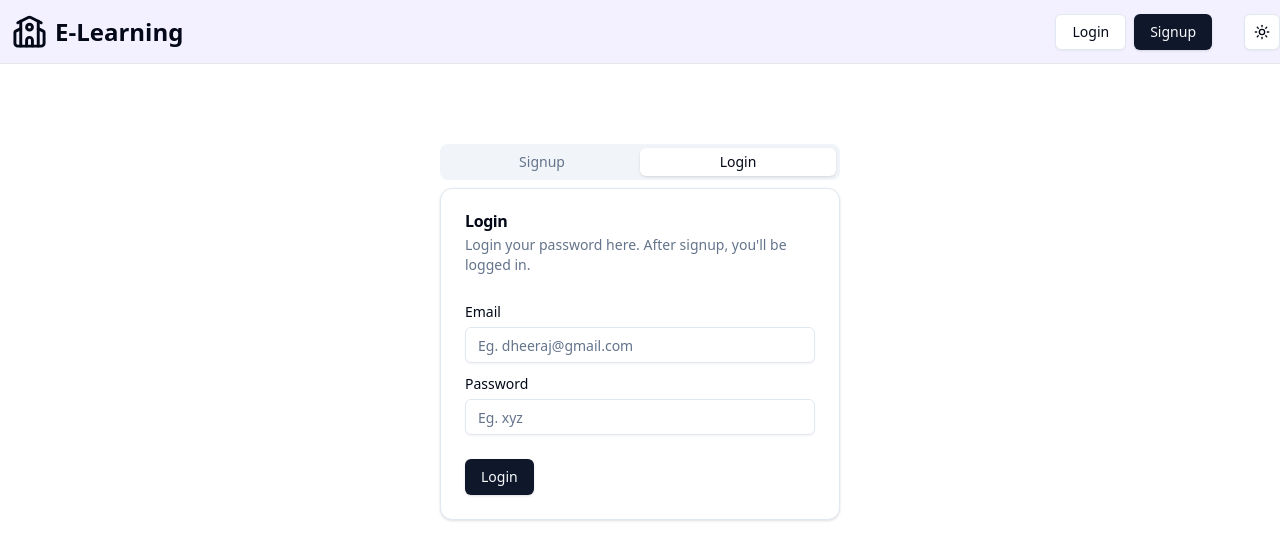
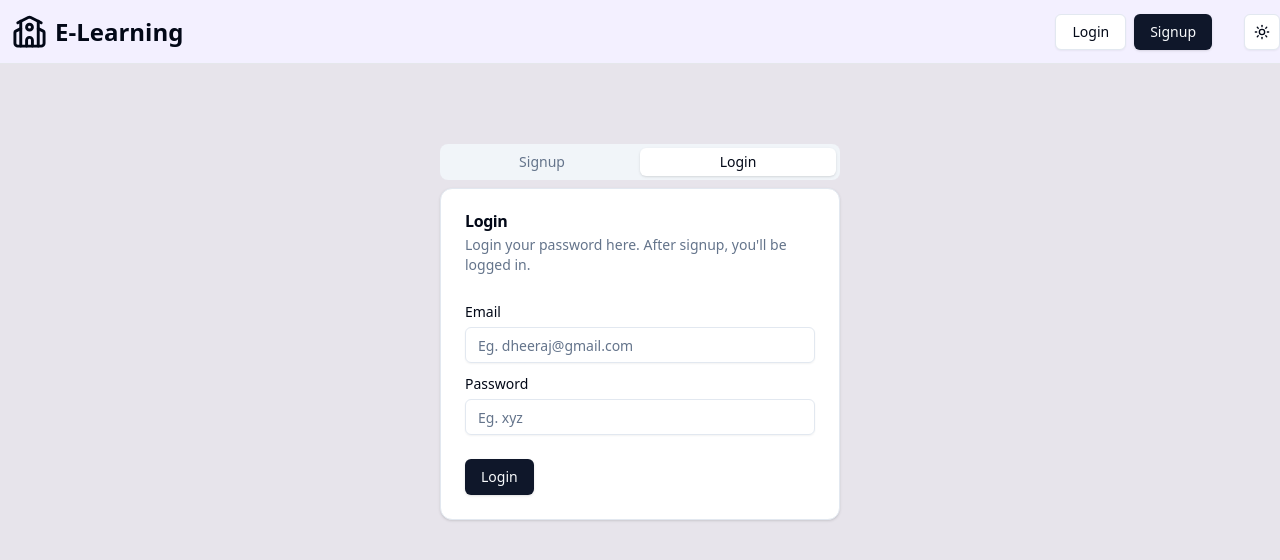
Before and after one commit to DheerajRawandhe/E-Learning-Application, a React (Vite) app in the folder client/: page /login in a window 1280 px wide. Shown: the top 560 px of the page. Built offline with nearby package versions, Linux system fonts and the light colour scheme; no server answers.

Commit message:
add all changes

```diff
--- a/client/src/features/api/authApi.js
+++ b/client/src/features/api/authApi.js
@@ -1,7 +1,9 @@
 import {createApi, fetchBaseQuery} from "@reduxjs/toolkit/query/react";
 import { userLoggedIn, userLoggedOut } from "../authSlice";
 
-const USER_API = "http://localhost:8080/api/v1/user/"
+// const USER_API = "http://localhost:8080/api/v1/user/"   // Localhost -> my laptop
+const USER_API = import.meta.env.VITE_API_URL;        // public -> all deployee
+
 
 export const authApi = createApi({reducerPath:"authApi",
     baseQuery:fetchBaseQuery({baseUrl:USER_API, credentials:'include'}),
--- a/client/src/layout/MainLayout.jsx
+++ b/client/src/layout/MainLayout.jsx
@@ -4,13 +4,16 @@ import { Outlet } from "react-router-dom";
 
 const MainLayout = () => {
   return (
-    // <div className="flex bg-[rgb(231,228,235)]  flex-col min-h-screen">
-    <div className="flex   flex-col min-h-screen">
+  <>
+     <div className="flex bg-[rgb(231,228,235)]  flex-col min-h-screen">
+    {/* // <div className="flex bg-[#fbfbfb]  flex-col min-h-screen"> */}
+    {/* <div className="flex flex-col min-h-screen">   */}
       <Navbar />
       <div className="flex-1 mt-16">
         <Outlet />
       </div>
     </div>
+    </>
   );
 };
 
--- a/client/src/pages/student/Courses.jsx
+++ b/client/src/pages/student/Courses.jsx
@@ -7,8 +7,11 @@ const Courses = () => {
   const {data, isLoading, isError} = useGetPublishedCourseQuery();
   if(isError) return <h1>Some error occurred while fetching courses.</h1>
   return (
-    <div className="bg-gray-50 dark:bg-[#141414]">
-      <div className="max-w-7xl mx-auto p-6">
+    //  <div className="bg-gray-50 dark:bg-[#141414]">
+     <div className="bg-slate-300 dark:bg-[#141414]">
+    {/* // <div className="bg-[#fbfbfb] dark:bg-[#141414]">   */}
+
+<div className="max-w-7xl mx-auto p-6">
         <h2 className="font-bold text-3xl text-center mb-10">All Courses</h2>
         <div className="grid grid-cols-1 md:grid-cols-2 lg:grid-cols-4 gap-6">
           {isLoading ? (Array.from({ length: 8 }).map((_, index) => (
```
